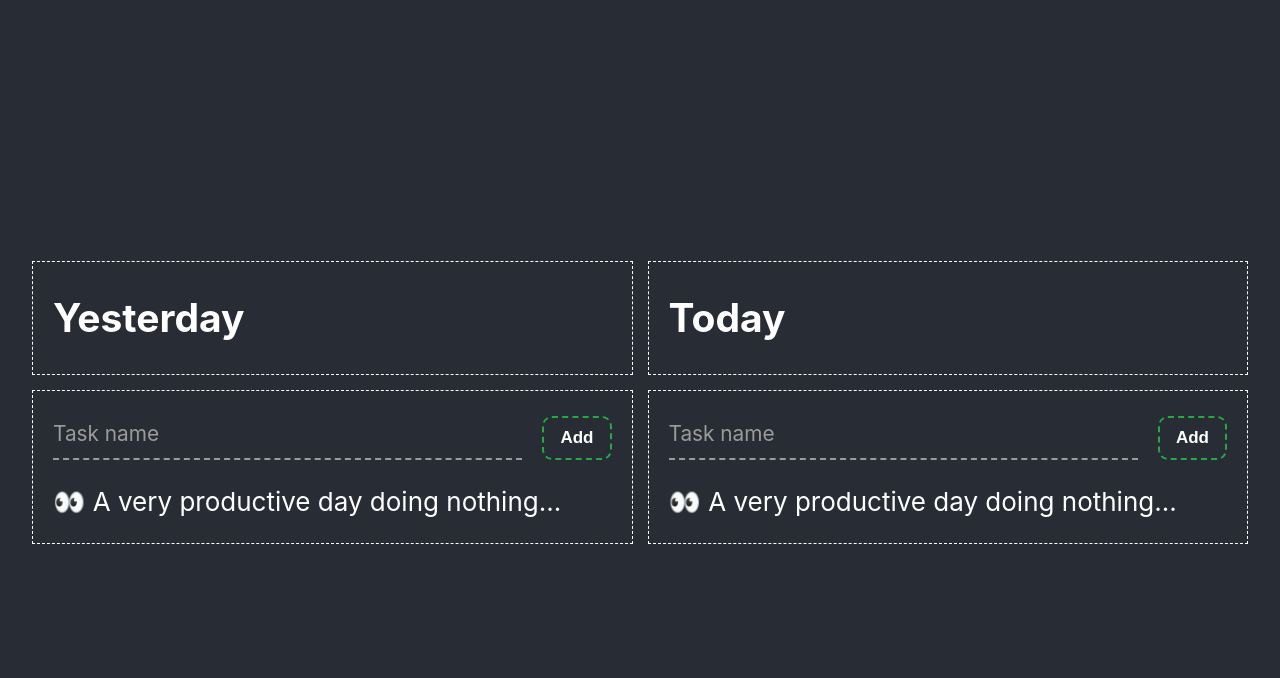
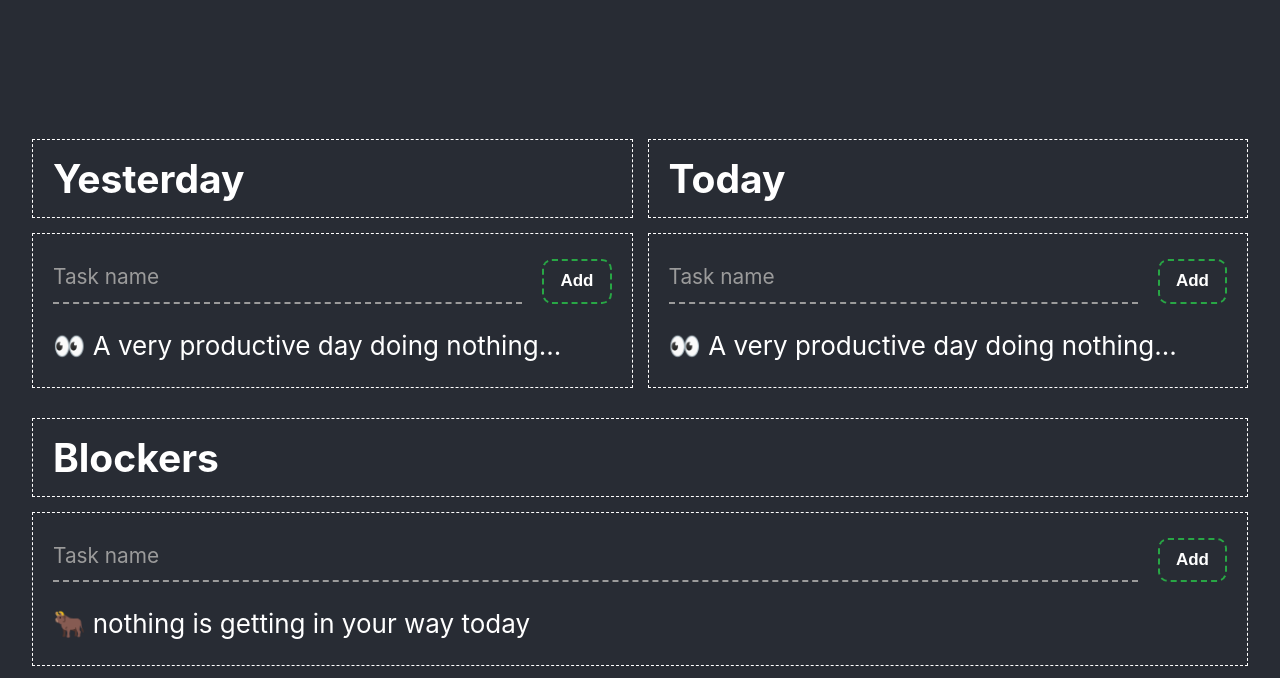
Before and after one commit to JamesCampbell1/stand-up-tracker, a React (Create React App) app: page / in a window 1280 px wide. Shown: the top 678 px of the page. Built offline with nearby package versions, Linux system fonts and the light colour scheme.

Commit message:
Add functionality for blocker list

```diff
--- a/src/App.css
+++ b/src/App.css
@@ -1,3 +1,7 @@
+h2 {
+  margin: 15px 0;
+}
+
 svg {
   color: #fff;
   display: block;
@@ -55,15 +59,29 @@ button.warning:hover {
 
 .layout-grid {
   display: grid;
-  grid-template-columns: 1fr 1fr;
+  grid-template-columns: 2fr 2fr 1fr;
   width: 95%;
   gap: 15px;
   padding-top: 20px;
 }
 
+@media only screen and (max-width: 1500px) {
+  .layout-grid {
+    grid-template-columns: 1fr 1fr;
+  }
+
+  .section.blockers {
+    grid-column: 1 / 3;
+  }
+}
+
 @media only screen and (max-width: 900px) {
   .layout-grid {
     grid-template-columns: 1fr;
+  }
+
+  .section.blockers {
+    grid-column: 1;
   }
 }
 
@@ -177,3 +195,7 @@ button.warning:hover {
 .delete-button-container > button {
   margin-left: 10px;
 }
+
+.heading {
+  text-transform: capitalize;
+}
--- a/src/components/ColumnHeader.tsx
+++ b/src/components/ColumnHeader.tsx
@@ -7,7 +7,7 @@ interface Props {
 export const ColumnHeader = ({ title }: Props) => {
     return (
         <div className="section">
-            <h2>{title}</h2>
+            <h2 className="heading">{title}</h2>
         </div>
     );
 };
--- /dev/null
+++ b/src/components/DaySection.tsx
@@ -0,0 +1,36 @@
+import { ListType } from "../types";
+import { ColumnHeader } from "./ColumnHeader";
+import { TaskInput } from "./TaskInput";
+import { TaskList } from "./TaskList";
+
+interface Props {
+    taskList: [] | string[];
+    setTaskList: React.Dispatch<React.SetStateAction<[] | string[]>>;
+    otherTaskList: [] | string[];
+    setOtherTaskList: React.Dispatch<React.SetStateAction<[] | string[]>>;
+    listType: ListType;
+}
+
+export const DaySection = ({ taskList, setTaskList, otherTaskList, setOtherTaskList, listType }: Props) => {
+    return (
+        <div className="section">
+            <div>
+                <ColumnHeader title={listType} />
+            </div>
+            <div className="content">
+                <TaskInput
+                    taskList={taskList}
+                    setTaskList={setTaskList}
+                    listType={listType}
+                />
+                <TaskList
+                    taskList={taskList}
+                    setTaskList={setTaskList}
+                    otherTaskList={otherTaskList}
+                    setOtherTaskList={setOtherTaskList}
+                    listType={listType}
+                />
+            </div>
+        </div>
+    );
+};
--- a/src/components/TaskList.tsx
+++ b/src/components/TaskList.tsx
@@ -7,8 +7,8 @@ import { SwapIcon } from './SwapIcon';
 interface Props {
     taskList: [] | string[];
     setTaskList: React.Dispatch<React.SetStateAction<[] | string[]>>;
-    otherTaskList: [] | string[];
-    setOtherTaskList: React.Dispatch<React.SetStateAction<[] | string[]>>;
+    otherTaskList?: [] | string[];
+    setOtherTaskList?: React.Dispatch<React.SetStateAction<[] | string[]>>;
     listType: ListType;
 }
 
@@ -26,6 +26,7 @@ export const TaskList = ({ taskList, setTaskList, otherTaskList, setOtherTaskLis
     }
 
     const moveTask = (index: number) => {
+        if (listType !== 'blocker' && otherTaskList && setOtherTaskList) {
             const taskToMove = deleteTask(index);
             const newOtherTaskList = [...otherTaskList, ...taskToMove];
             setOtherTaskList(newOtherTaskList);
@@ -33,6 +34,7 @@ export const TaskList = ({ taskList, setTaskList, otherTaskList, setOtherTaskLis
             const otherListType = listType === 'today' ? 'yesterday' : 'today';
 
             saveList(newOtherTaskList, otherListType);
+        }
     }
 
     return (
@@ -43,13 +45,21 @@ export const TaskList = ({ taskList, setTaskList, otherTaskList, setOtherTaskLis
                     <li key={listType + index}>
                         {task}
                         <div className="delete-button-container">
-
+                            {
+                                listType !== 'blocker' &&
                                 <button className="warning" onClick={() => moveTask(index)}><SwapIcon /></button>
+                            }
                             <button className="danger icon-button" onClick={() => deleteTask(index)}><DeleteIcon /></button>
                         </div>
                     </li>
                 ) :
-                <p>👀 A very productive day doing nothing...</p>
+                <p>
+                    {
+                        listType !== 'blocker' ?
+                        '👀 A very productive day doing nothing...' :
+                        '🐂 nothing is getting in your way today'
+                    }
+                </p>
             }
         </ul>
     );
--- a/src/components/Tracker.tsx
+++ b/src/components/Tracker.tsx
@@ -1,6 +1,7 @@
 import React, { useEffect, useState } from 'react';
 import { useLocalStorage } from '../hooks/useLocalStorage';
 import { ColumnHeader } from './ColumnHeader';
+import { DaySection } from './DaySection';
 import { TaskInput } from './TaskInput';
 import { TaskList } from './TaskList';
 
@@ -10,51 +11,46 @@ export const Tracker = () => {
 
     const [yesterdayTaskList, setYesterdayTaskList] = useState<string[] | []>([]);
     const [todayTaskList, setTodayTaskList] = useState<string[] | []>([]);
+    const [blockerTaskList, setBlockerTaskList] = useState<string[] | []>([]);
 
     useEffect(() => {
         setYesterdayTaskList(getList('yesterday'));
         setTodayTaskList(getList('today'));
+        setBlockerTaskList(getList('blocker'));
     }, []);
 
     return (
         <div className="layout-grid">
+            <DaySection
+                taskList={yesterdayTaskList}
+                setTaskList={setYesterdayTaskList}
+                otherTaskList={todayTaskList}
+                setOtherTaskList={setTodayTaskList}
+                listType="yesterday"
+            />
 
-            <div className="section">
+            <DaySection
+                taskList={todayTaskList}
+                setTaskList={setTodayTaskList}
+                otherTaskList={yesterdayTaskList}
+                setOtherTaskList={setYesterdayTaskList}
+                listType="today"
+            />
+
+            <div className="section blockers">
                 <div>
-                    <ColumnHeader title="Yesterday" />
+                    <ColumnHeader title="blockers" />
                 </div>
                 <div className="content">
                     <TaskInput
-                        taskList={yesterdayTaskList}
-                        setTaskList={setYesterdayTaskList}
-                        listType="yesterday"
+                        taskList={blockerTaskList}
+                        setTaskList={setBlockerTaskList}
+                        listType="blocker"
                     />
                     <TaskList
-                        taskList={yesterdayTaskList}
-                        setTaskList={setYesterdayTaskList}
-                        otherTaskList={todayTaskList}
-                        setOtherTaskList={setTodayTaskList}
-                        listType="yesterday"
-                    />
-                </div>
-            </div>
-
-            <div className="section">
-                <div>
-                    <ColumnHeader title="Today" />
-                </div>
-                <div className="content">
-                    <TaskInput
-                        taskList={todayTaskList}
-                        setTaskList={setTodayTaskList}
-                        listType="today"
-                    />
-                    <TaskList
-                        taskList={todayTaskList}
-                        setTaskList={setTodayTaskList}
-                        otherTaskList={yesterdayTaskList}
-                        setOtherTaskList={setYesterdayTaskList}
-                        listType="today"
+                        taskList={blockerTaskList}
+                        setTaskList={setBlockerTaskList}
+                        listType="blocker"
                     />
                 </div>
             </div>
--- a/src/types.ts
+++ b/src/types.ts
@@ -1 +1 @@
-export type ListType = 'yesterday' | 'today';
+export type ListType = 'yesterday' | 'today' | 'blocker';
```
Lines whose indentation alone changed are shown as unchanged.
